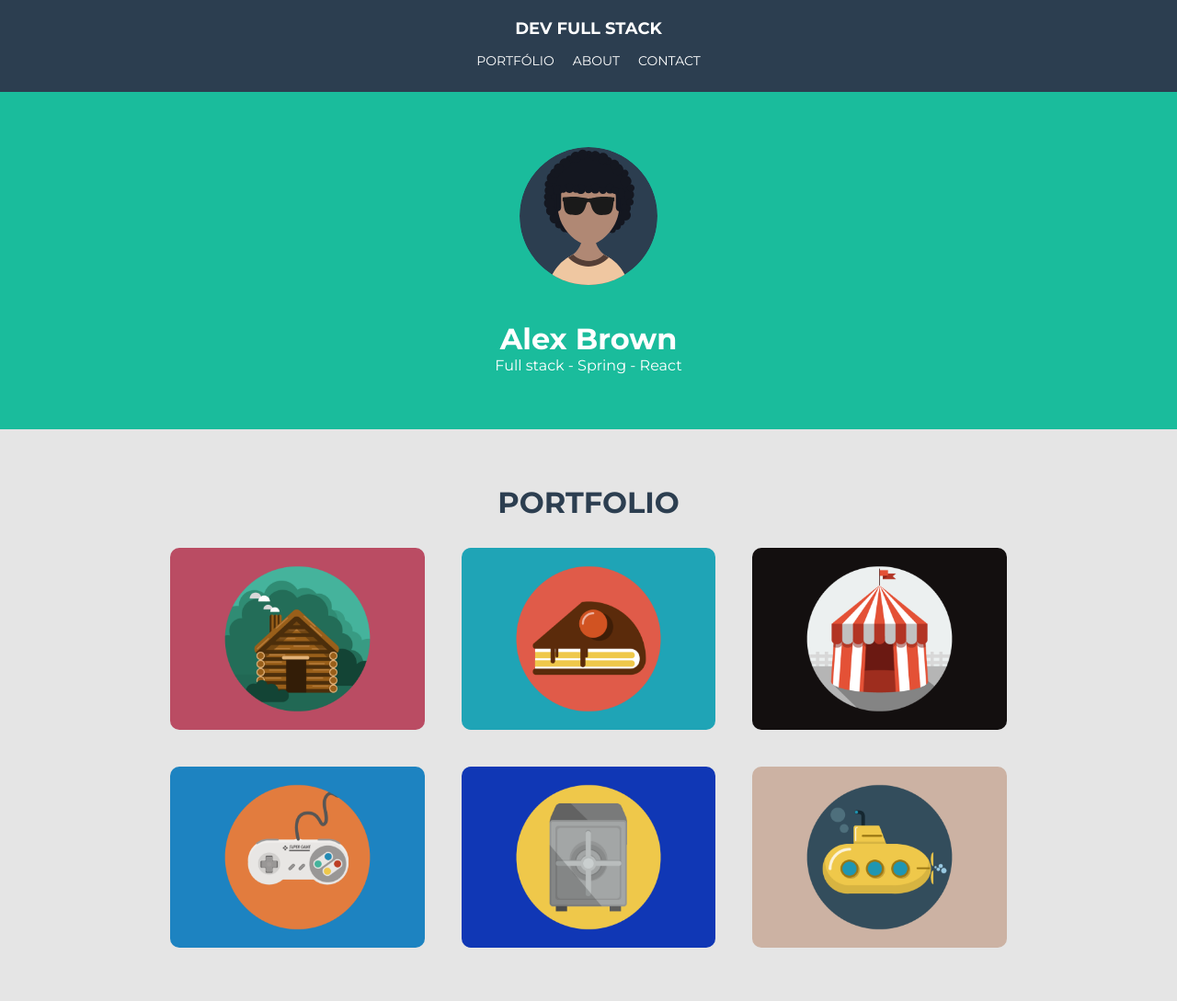
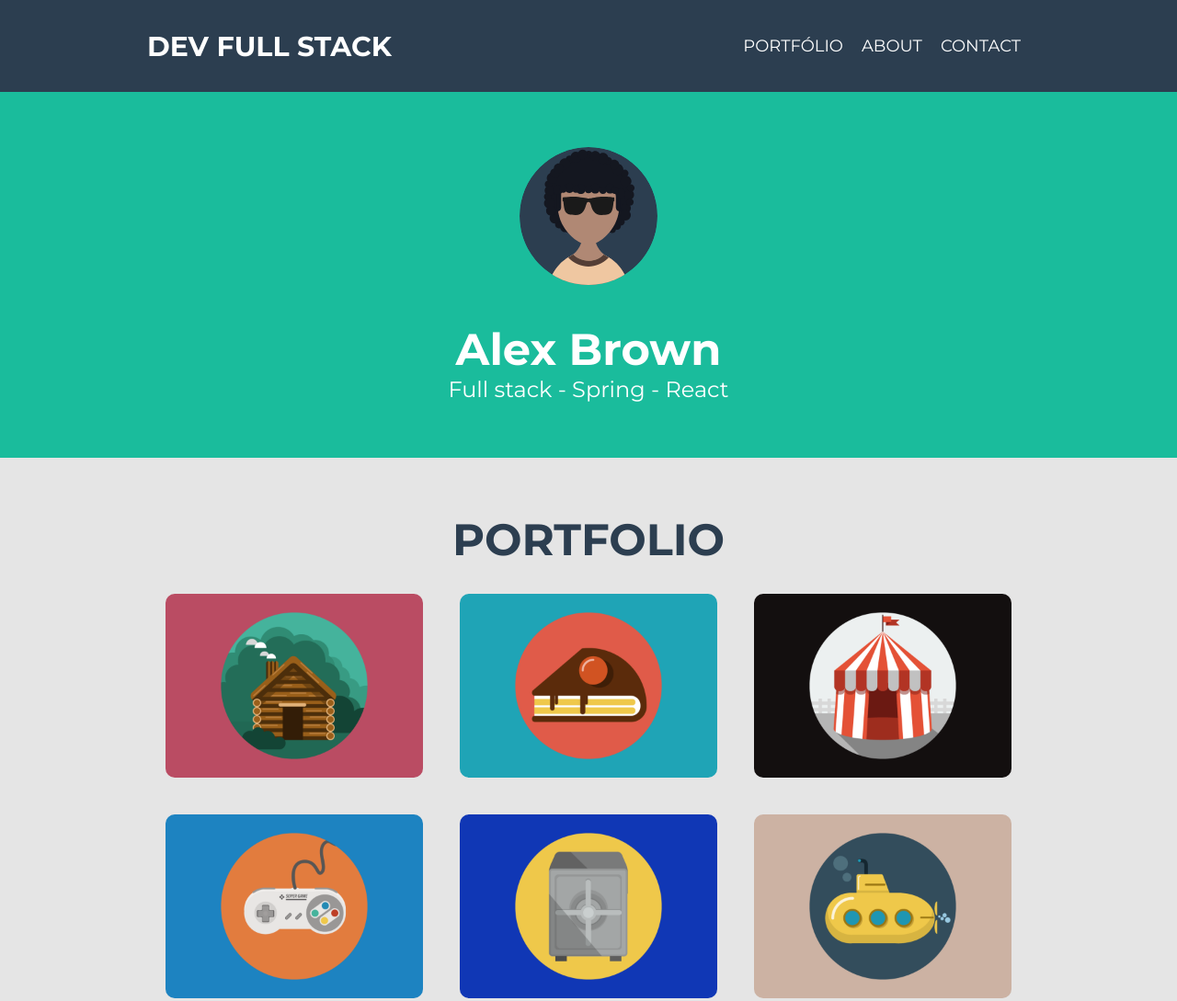
Before and after one commit to NeryJr/Projeto-perfil, a plain HTML site: page index.html in a window 1280 px wide. Shown: the top 1089 px of the page at 92% size. Drawn offline with Linux system fonts and the light colour scheme.

Commit message:
Projeto finalizado

```diff
--- a/css/styles.css
+++ b/css/styles.css
@@ -70,20 +70,21 @@ nav ul li {
 
 .profile-img img {
     width: 150px;
-    padding-bottom: 35px;
 }
 
 .profile-items h2 {
     font-size: 2rem;
+    margin: 35px 0 0 0;
 }
 
 .profile-items p {
     font-size: 1rem;
+    margin: 0;
 }
 
 #portfolio {
     background-color: var(--background-white);
-    padding: 60px;
+    padding-bottom: 40px;
 }
 
 .portfolio-items h2 {
@@ -91,7 +92,7 @@ nav ul li {
     color: var(--color-darkblue);
     text-transform: uppercase;
     text-align: center;
-    padding-bottom: 10px
+    padding: 60px 0 10px 0;
 }
 
 .portfolio-img{
@@ -102,7 +103,8 @@ nav ul li {
 }
 
 .portfolio-edit-img {
-    width: calc(33% - 40px);
+    width: calc(100% - 40px);
+    max-width: 280px;
     border-radius: 10px;
     cursor: pointer;
     margin: 20px;
@@ -126,3 +128,37 @@ footer p {
     width: 2rem;
     margin: 10px;
 }
+
+@media(min-width: 576px) {
+    html {
+        font-size: 20px;
+    }
+}
+
+@media(min-width: 768px) {
+    html {
+        font-size: 24px;
+    }
+
+    .portfolio-edit-img {
+        width: 280px;
+    }
+
+    header {
+        display: flex;
+    }
+
+    nav {
+        flex-direction: row;
+        justify-content: space-between;
+    }
+
+    nav h1 {
+        margin-bottom: 0;
+        font-size: 30px;
+    }
+
+    nav ul li {
+        font-size: 18px;
+    }
+}
```
